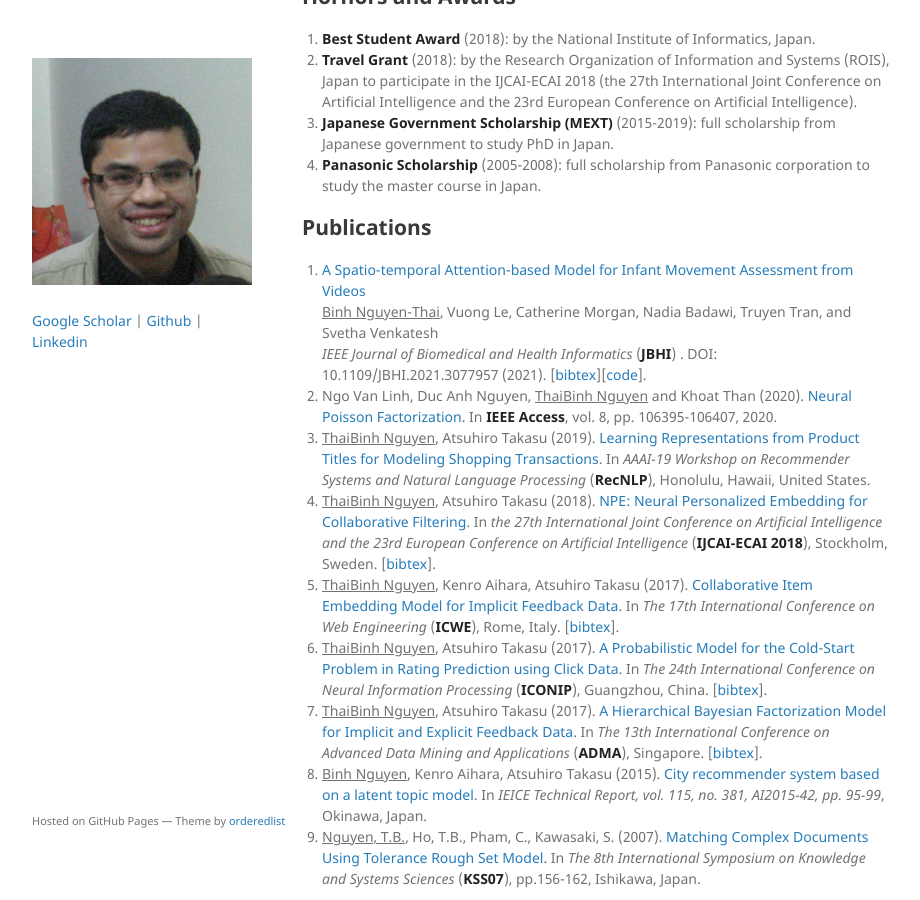
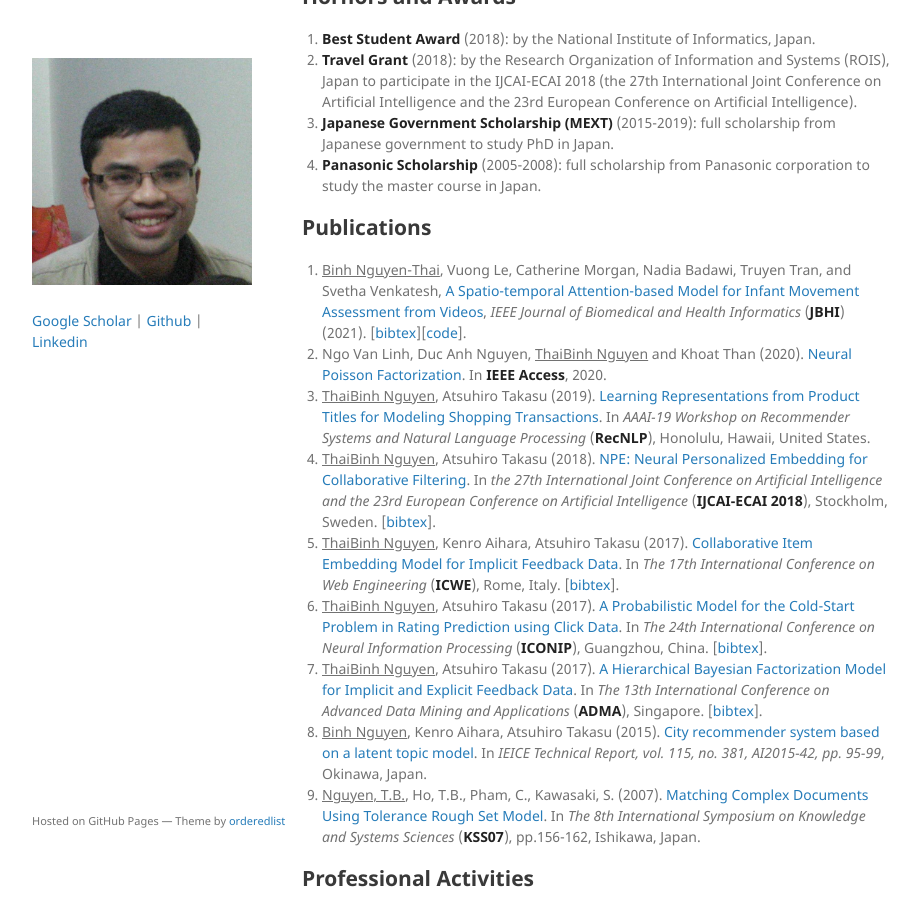
Before and after one commit to nguyenthaibinh/nguyenthaibinh.github.io, a Jekyll site: the page built from index.md, in a window 1280 px wide and 900 px high, scrolled down 562 px. Shown: the whole window, without its empty margins (178-1098 px from the left). Built offline with Jekyll 4.4.1, drawn with Linux system fonts in a browser that asks for light colours; the repository's description, which GitHub fills in, is left out; our own code applies the rules of GitHub Pages for plain Markdown files.

Commit message:
Update index.md

```diff
--- a/index.md
+++ b/index.md
@@ -21,10 +21,8 @@
 4. **Panasonic Scholarship** (2005-2008): full scholarship from Panasonic corporation to study the master course in Japan.
 
 ## Publications
-1. <a href='https://ieeexplore.ieee.org/document/9425001' target="_blank">A Spatio-temporal Attention-based Model for Infant Movement Assessment from Videos</a><br>
-<u>Binh Nguyen-Thai</u>, Vuong Le, Catherine Morgan, Nadia Badawi, Truyen Tran, and Svetha Venkatesh<br>
-*IEEE Journal of Biomedical and Health Informatics* (**JBHI**) . DOI: 10.1109/JBHI.2021.3077957 (2021). [<a href="bibtex.html#stam2021">bibtex</a>][<a href="https://github.com/nguyenthaibinh/stam" target="_blank">code</a>].
-3. Ngo Van Linh, Duc Anh Nguyen, <u>ThaiBinh Nguyen</u> and Khoat Than (2020). <a href="https://ieeexplore.ieee.org/document/9091827" target="_blank">Neural Poisson Factorization</a>. In **IEEE Access**, vol. 8, pp. 106395-106407, 2020.
+1. <u>Binh Nguyen-Thai</u>, Vuong Le, Catherine Morgan, Nadia Badawi, Truyen Tran, and Svetha Venkatesh, <a href='https://ieeexplore.ieee.org/document/9425001' target="_blank">A Spatio-temporal Attention-based Model for Infant Movement Assessment from Videos</a>, *IEEE Journal of Biomedical and Health Informatics* (**JBHI**) (2021). [<a href="bibtex.html#stam2021">bibtex</a>][<a href="https://github.com/nguyenthaibinh/stam" target="_blank">code</a>].
+3. Ngo Van Linh, Duc Anh Nguyen, <u>ThaiBinh Nguyen</u> and Khoat Than (2020). <a href="https://ieeexplore.ieee.org/document/9091827" target="_blank">Neural Poisson Factorization</a>. In **IEEE Access**, 2020.
 4. <u>ThaiBinh Nguyen</u>, Atsuhiro Takasu (2019). <a href='https://arxiv.org/pdf/1811.01166' target="_blank">Learning Representations from Product Titles for Modeling Shopping Transactions</a>. In *AAAI-19 Workshop on Recommender Systems and Natural Language Processing* (**RecNLP**), Honolulu, Hawaii, United States.
 5. <u>ThaiBinh Nguyen</u>, Atsuhiro Takasu (2018). <a href='papers/npe_ijcai18.pdf' target="_blank">NPE: Neural Personalized Embedding for Collaborative Filtering</a>. In *the 27th International Joint Conference on Artificial Intelligence and the 23rd European Conference on Artificial Intelligence* (**IJCAI-ECAI 2018**), Stockholm, Sweden. <!--[<a href="https://github.com/nguyenthaibinh/NPE"  target="_blank">code</a>]-->[<a href="bibtex.html#nguyen2018npe">bibtex</a>].
 6. <u>ThaiBinh Nguyen</u>, Kenro Aihara, Atsuhiro Takasu (2017). <a href='papers/icwe2017.pdf' target="_blank">Collaborative Item Embedding Model for Implicit Feedback Data</a>. In *The 17th International Conference on Web Engineering* (**ICWE**), Rome, Italy. [<a href="bibtex.html#nguyen2017collaborative">bibtex</a>].
```
